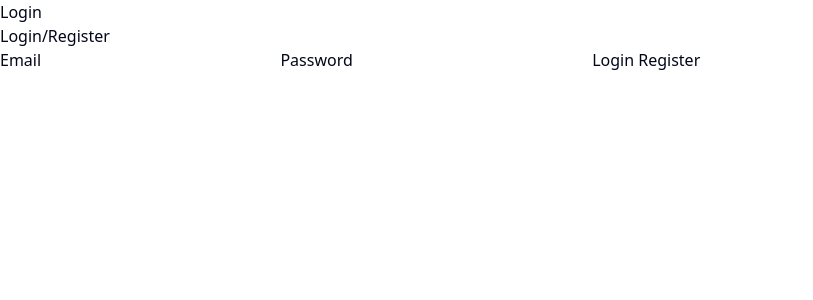
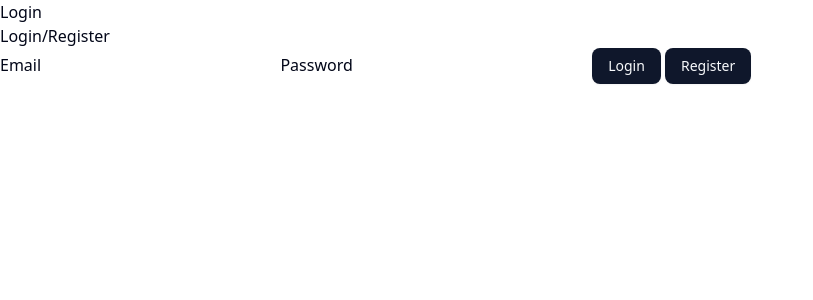
Before and after one commit to ondrejrohon/sveltekit-tailored-template, a SvelteKit app: page /login in a window 1280 px wide. Shown: the top 300 px of the page, without its empty margins (0-813 px from the left). Built offline with nearby package versions, Linux system fonts and the light colour scheme; no server answers.

Commit message:
shadcn btn

```diff
--- /dev/null
+++ b/src/lib/components/ui/button/button.svelte
@@ -0,0 +1,80 @@
+<script lang="ts" module>
+	import { cn, type WithElementRef } from "$lib/utils.js";
+	import type { HTMLAnchorAttributes, HTMLButtonAttributes } from "svelte/elements";
+	import { type VariantProps, tv } from "tailwind-variants";
+
+	export const buttonVariants = tv({
+		base: "focus-visible:border-ring focus-visible:ring-ring/50 aria-invalid:ring-destructive/20 dark:aria-invalid:ring-destructive/40 aria-invalid:border-destructive inline-flex shrink-0 items-center justify-center gap-2 whitespace-nowrap rounded-md text-sm font-medium outline-none transition-all focus-visible:ring-[3px] disabled:pointer-events-none disabled:opacity-50 aria-disabled:pointer-events-none aria-disabled:opacity-50 [&_svg:not([class*='size-'])]:size-4 [&_svg]:pointer-events-none [&_svg]:shrink-0",
+		variants: {
+			variant: {
+				default: "bg-primary text-primary-foreground shadow-xs hover:bg-primary/90",
+				destructive:
+					"bg-destructive shadow-xs hover:bg-destructive/90 focus-visible:ring-destructive/20 dark:focus-visible:ring-destructive/40 dark:bg-destructive/60 text-white",
+				outline:
+					"bg-background shadow-xs hover:bg-accent hover:text-accent-foreground dark:bg-input/30 dark:border-input dark:hover:bg-input/50 border",
+				secondary: "bg-secondary text-secondary-foreground shadow-xs hover:bg-secondary/80",
+				ghost: "hover:bg-accent hover:text-accent-foreground dark:hover:bg-accent/50",
+				link: "text-primary underline-offset-4 hover:underline",
+			},
+			size: {
+				default: "h-9 px-4 py-2 has-[>svg]:px-3",
+				sm: "h-8 gap-1.5 rounded-md px-3 has-[>svg]:px-2.5",
+				lg: "h-10 rounded-md px-6 has-[>svg]:px-4",
+				icon: "size-9",
+			},
+		},
+		defaultVariants: {
+			variant: "default",
+			size: "default",
+		},
+	});
+
+	export type ButtonVariant = VariantProps<typeof buttonVariants>["variant"];
+	export type ButtonSize = VariantProps<typeof buttonVariants>["size"];
+
+	export type ButtonProps = WithElementRef<HTMLButtonAttributes> &
+		WithElementRef<HTMLAnchorAttributes> & {
+			variant?: ButtonVariant;
+			size?: ButtonSize;
+		};
+</script>
+
+<script lang="ts">
+	let {
+		class: className,
+		variant = "default",
+		size = "default",
+		ref = $bindable(null),
+		href = undefined,
+		type = "button",
+		disabled,
+		children,
+		...restProps
+	}: ButtonProps = $props();
+</script>
+
+{#if href}
+	<a
+		bind:this={ref}
+		data-slot="button"
+		class={cn(buttonVariants({ variant, size }), className)}
+		href={disabled ? undefined : href}
+		aria-disabled={disabled}
+		role={disabled ? "link" : undefined}
+		tabindex={disabled ? -1 : undefined}
+		{...restProps}
+	>
+		{@render children?.()}
+	</a>
+{:else}
+	<button
+		bind:this={ref}
+		data-slot="button"
+		class={cn(buttonVariants({ variant, size }), className)}
+		{type}
+		{disabled}
+		{...restProps}
+	>
+		{@render children?.()}
+	</button>
+{/if}
--- /dev/null
+++ b/src/lib/components/ui/button/index.ts
@@ -0,0 +1,17 @@
+import Root, {
+	type ButtonProps,
+	type ButtonSize,
+	type ButtonVariant,
+	buttonVariants,
+} from "./button.svelte";
+
+export {
+	Root,
+	type ButtonProps as Props,
+	//
+	Root as Button,
+	buttonVariants,
+	type ButtonProps,
+	type ButtonSize,
+	type ButtonVariant,
+};
--- a/src/routes/login/+page.svelte
+++ b/src/routes/login/+page.svelte
@@ -1,6 +1,7 @@
 <script lang="ts">
 	import { enhance } from '$app/forms';
 	import type { ActionData } from './$types';
+	import { Button } from '$lib/components/ui/button';
 
 	let { form }: { form: ActionData } = $props();
 </script>
@@ -15,7 +16,7 @@
 		Password
 		<input type="password" name="password" />
 	</label>
-	<button>Login</button>
-	<button formaction="?/register">Register</button>
+	<Button>Login</Button>
+	<Button formaction="?/register">Register</Button>
 </form>
 <p style="color: red">{form?.message ?? ''}</p>
```
